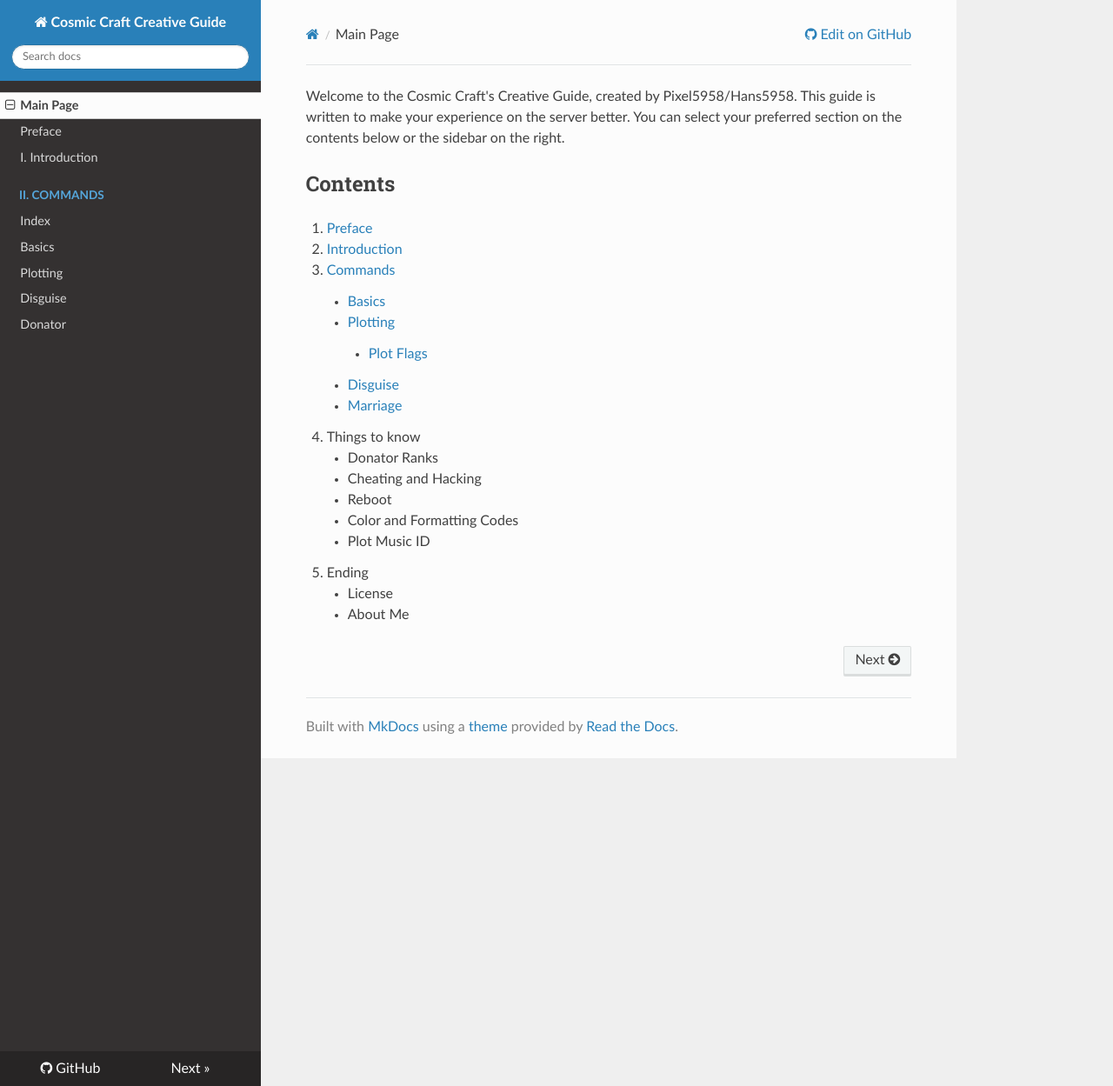
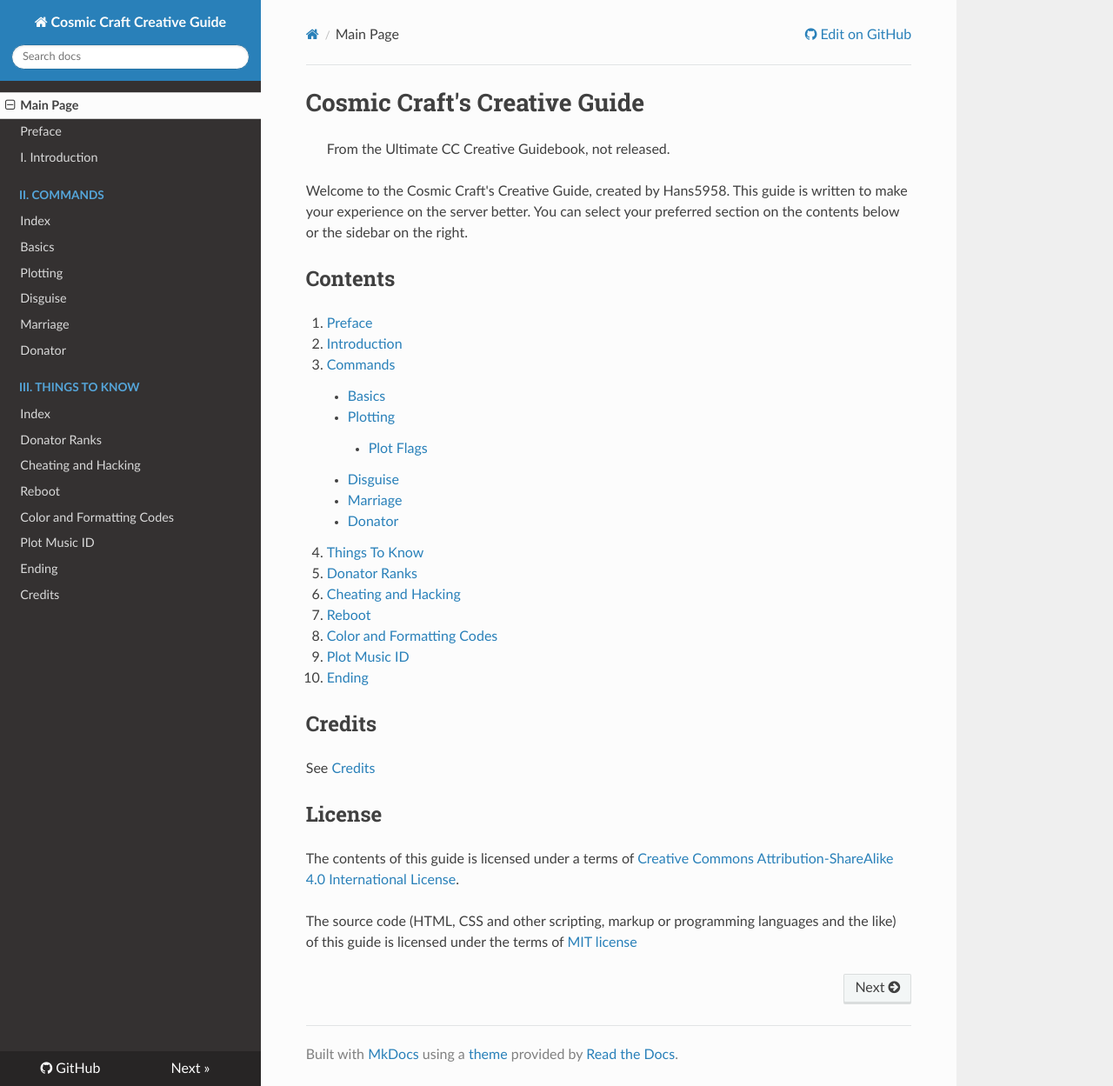
Before and after one commit to limejuce/cc-creative-guide, an MkDocs documentation site: the page built from docs/index.md, in a window 1280 px wide and 1249 px high. Shown: the whole window at 87% size. Built offline with MkDocs 1.6.1, drawn with Linux system fonts in a browser that asks for light colours; nearby versions of some CDN libraries; old or Windows-style settings are respelled for this version of MkDocs.

Commit message:
readme, index, and config edit for some items

```diff
--- a/docs/index.md
+++ b/docs/index.md
@@ -1,4 +1,7 @@
-Welcome to the Cosmic Craft's Creative Guide, created by Pixel5958/Hans5958. This guide is written to make your experience on the server better. You can select your preferred section on the contents below or the sidebar on the right.
+<h1>Cosmic Craft's Creative Guide</h1>
+> From the Ultimate CC Creative Guidebook, not released.
+
+Welcome to the Cosmic Craft's Creative Guide, created by Hans5958. This guide is written to make your experience on the server better. You can select your preferred section on the contents below or the sidebar on the right.
 
 ## Contents
 
@@ -10,12 +13,21 @@ Welcome to the Cosmic Craft's Creative Guide, created by Pixel5958/Hans5958. Thi
         - [Plot Flags](commands/plotting.md)
     - [Disguise](commands/disguise.md)
     - [Marriage](commands/marriage.md)
-3. Things to know
-    - Donator Ranks
-    - Cheating and Hacking
-    - Reboot
-    - Color and Formatting Codes
-    - Plot Music ID
-4. Ending
-    - License
-    - About Me
+    - [Donator](commands/donator.md)
+3. [Things To Know](things)
+  - [Donator Ranks](things/donator.md)
+  - [Cheating and Hacking](things/cheat.md)
+  - [Reboot](things/reboot.md)
+  - [Color and Formatting Codes](things/format.md)
+  - [Plot Music ID](things/musicid.md)
+4. [Ending](ending)
+
+## Credits
+
+See [Credits](credits)
+
+## License
+
+The contents of this guide is licensed under a terms of [Creative Commons Attribution-ShareAlike 4.0 International License](http://creativecommons.org/licenses/by-sa/4.0/).
+
+The source code (HTML, CSS and other scripting, markup or programming languages and the like) of this guide is licensed under the terms of [MIT license](https://opensource.org/licenses/MIT)
--- a/mkdocs.yml
+++ b/mkdocs.yml
@@ -5,10 +5,20 @@ pages:
   - 'Preface': 'preface/index.md'
   - 'I. Introduction': 'introduction/index.md'
   - 'II. Commands':
-    - 'commands/index.md'
+    - 'Index': 'commands/index.md'
     - 'Basics': 'commands/basics.md'
     - 'Plotting': 'commands/plotting.md'
     - 'Disguise': 'commands/disguise.md'
+    - 'Marriage': 'commands/marriage.md'
     - 'Donator': 'commands/donator.md'
+  - 'III. Things To Know':
+    - 'Index': 'things/index.md'
+    - 'Donator Ranks': 'things/donator.md'
+    - 'Cheating and Hacking': 'things/cheat.md'
+    - 'Reboot': 'things/reboot.md'
+    - 'Color and Formatting Codes': 'things/format.md'
+    - 'Plot Music ID': 'things/musicid.md'
+  - 'Ending': 'ending/index.md'
+  - 'Credits': 'credits/index.md'
 repo_name: 'GitHub'
 repo_url: 'https://github.com/Hans5958/cc-creative-guide'
```
Also changed, not shown: README.md (+20 -10 lines).
